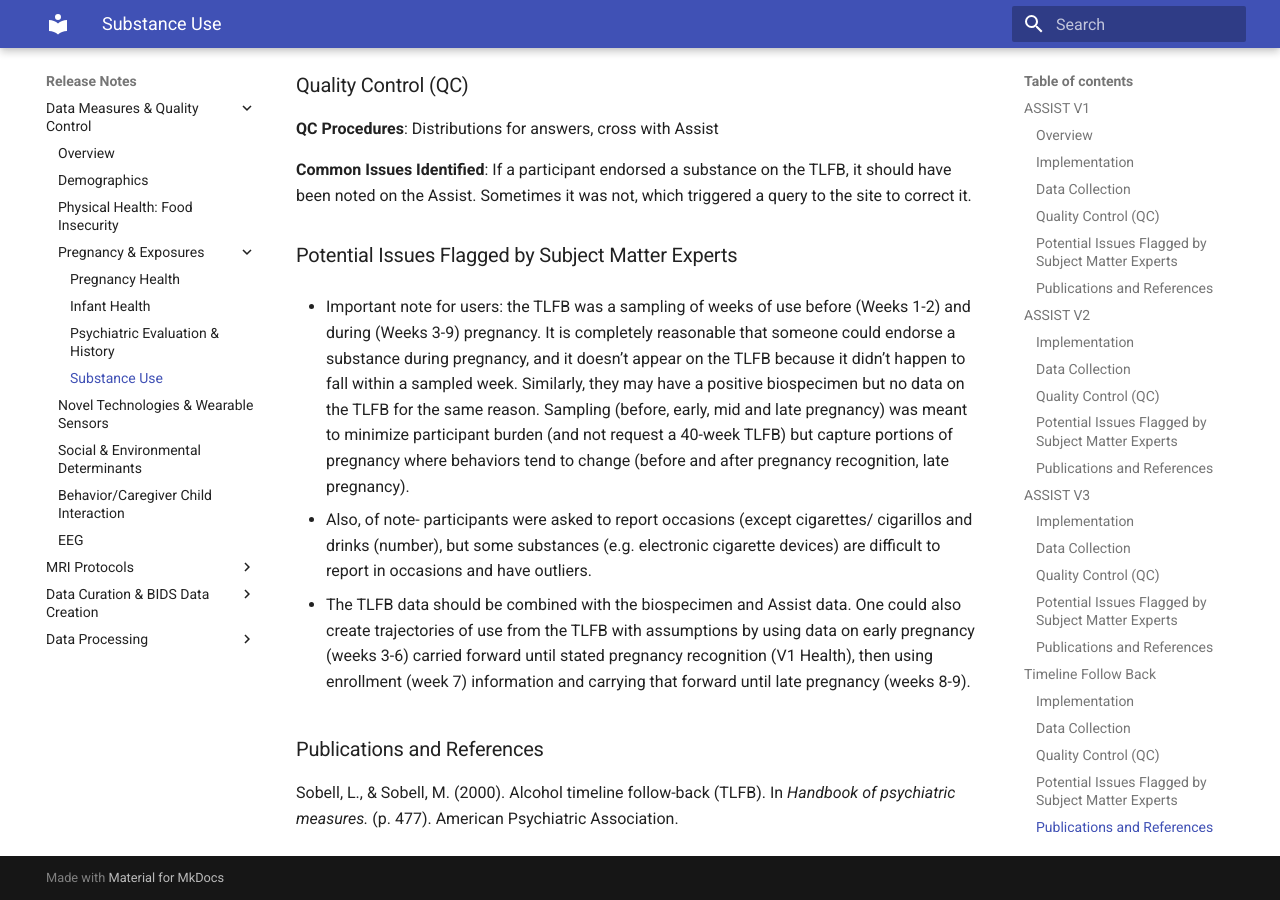
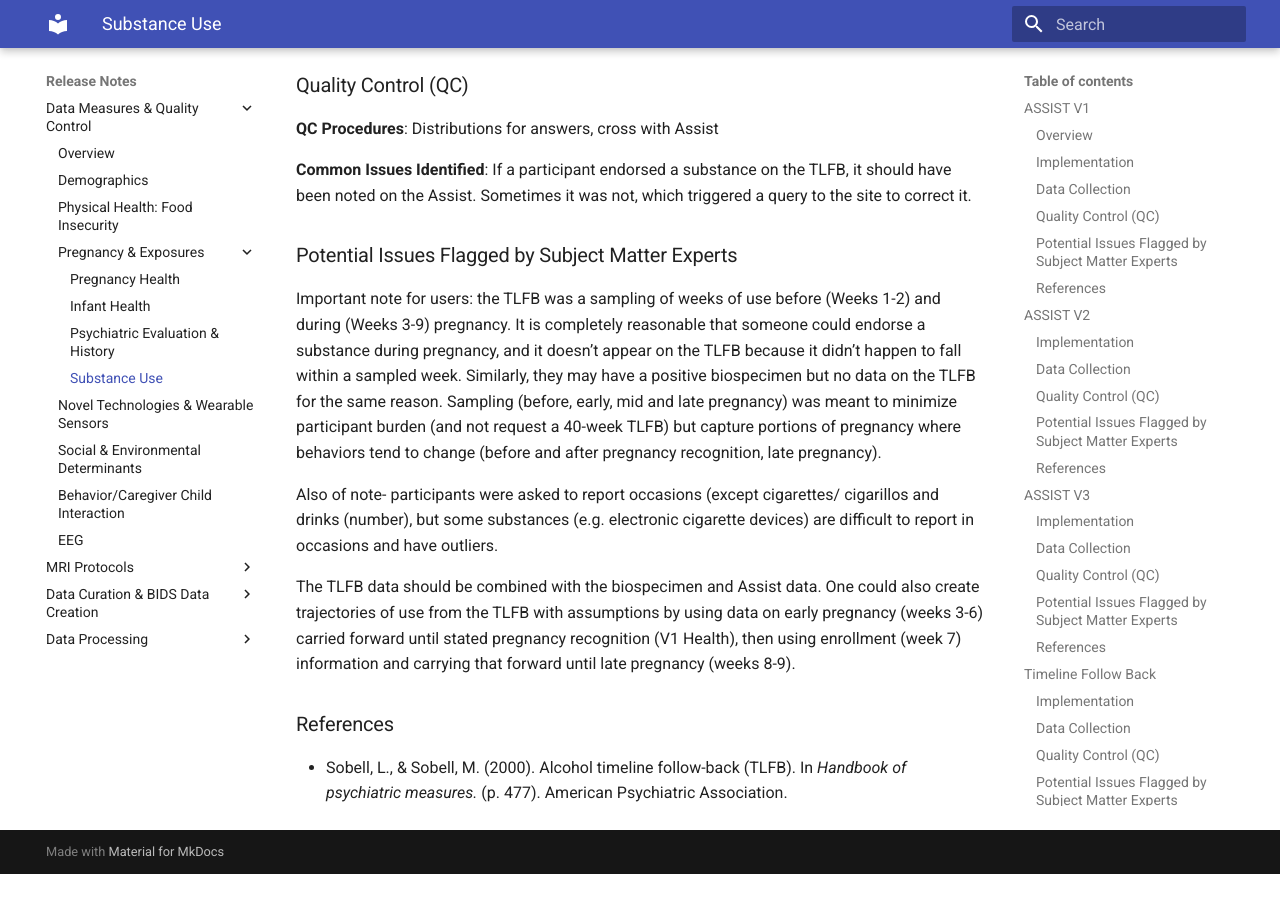
Before and after one commit to mattcieslak/hbcd-docs, an MkDocs documentation site: the page built from docs/measures/pregexp/substanceuse.md, in a window 1280 px wide and 900 px high, scrolled down 5074 px. Built offline with MkDocs 1.6.1 and Material for MkDocs 9.7.7, drawn with Linux system fonts in a browser that asks for light colours; after the commit the page ends 5948 px from its top, so only the background shows below that; some of the changed text lies outside the part shown.

Commit message:
Update substanceuse.md

```diff
--- a/docs/measures/pregexp/substanceuse.md
+++ b/docs/measures/pregexp/substanceuse.md
@@ -25,8 +25,8 @@
 ### Potential Issues Flagged by Subject Matter Experts
 * To capture ‘standard drinks’ of alcohol, participants were asked to self-report their typical size of a single drink (in oz). This was difficult for some participants, and some reports are outside of expected range. Sites were queried on outliers, but participants were not always able to be re-contacted.
 
-### Publications and References
-National Institute on Drug Abuse. (n.d.). *NIDA Modified ASSIST*.
+### References
+ * National Institute on Drug Abuse. (n.d.). *NIDA Modified ASSIST*.
 
 ## ASSIST V2
 **Full Name**: NIDA-modified Alcohol, Smoking and Substance Involvement Screening Test (ASSIST) V2.0
@@ -55,8 +55,8 @@ In addition, participants were asked if they used any of the 18 substances betwe
 ### Potential Issues Flagged by Subject Matter Experts
 * To capture ‘standard drinks’ of alcohol, participants were asked to self-report their typical size of a single drink (in oz). This was difficult for some participants, and some reports are outside of expected range. Sites were queried on outliers, but participants were not always able to be re-contacted.
 
-### Publications and References
-National Institute on Drug Abuse. (n.d.). *NIDA Modified ASSIST*.
+### References
+ * National Institute on Drug Abuse. (n.d.). *NIDA Modified ASSIST*.
 
 ## ASSIST V3
 **Full Name**: NIDA-modified Alcohol, Smoking and Substance Involvement Screening Test (ASSIST) V2.0
@@ -82,10 +82,10 @@ National Institute on Drug Abuse. (n.d.). *NIDA Modified ASSIST*.
 **Common Issues Identified**: None
 
 ### Potential Issues Flagged by Subject Matter Experts
-* No issues found
+None
 
-### Publications and References
-National Institute on Drug Abuse. (n.d.). *NIDA Modified ASSIST*.
+### References
+ * National Institute on Drug Abuse. (n.d.). *NIDA Modified ASSIST*.
 
 ## Timeline Follow Back
 **Full Name**: Timeline Follow Back
@@ -112,11 +112,11 @@ National Institute on Drug Abuse. (n.d.). *NIDA Modified ASSIST*.
 **Common Issues Identified**: If a participant endorsed a substance on the TLFB, it should have been noted on the Assist. Sometimes it was not, which triggered a query to the site to correct it.
 
 ### Potential Issues Flagged by Subject Matter Experts
-* Important note for users: the TLFB was a sampling of weeks of use before (Weeks 1-2) and during (Weeks 3-9) pregnancy. It is completely reasonable that someone could endorse a substance during pregnancy, and it doesn’t appear on the TLFB because it didn’t happen to fall within a sampled week. Similarly, they may have a positive biospecimen but no data on the TLFB for the same reason. Sampling (before, early, mid and late pregnancy) was meant to minimize participant burden (and not request a 40-week TLFB) but capture portions of pregnancy where behaviors tend to change (before and after pregnancy recognition, late pregnancy).
+Important note for users: the TLFB was a sampling of weeks of use before (Weeks 1-2) and during (Weeks 3-9) pregnancy. It is completely reasonable that someone could endorse a substance during pregnancy, and it doesn’t appear on the TLFB because it didn’t happen to fall within a sampled week. Similarly, they may have a positive biospecimen but no data on the TLFB for the same reason. Sampling (before, early, mid and late pregnancy) was meant to minimize participant burden (and not request a 40-week TLFB) but capture portions of pregnancy where behaviors tend to change (before and after pregnancy recognition, late pregnancy).
 
-* Also, of note- participants were asked to report occasions (except cigarettes/ cigarillos and drinks (number), but some substances (e.g. electronic cigarette devices) are difficult to report in occasions and have outliers.
+Also of note- participants were asked to report occasions (except cigarettes/ cigarillos and drinks (number), but some substances (e.g. electronic cigarette devices) are difficult to report in occasions and have outliers.
 
-* The TLFB data should be combined with the biospecimen and Assist data. One could also create trajectories of use from the TLFB with assumptions by using data on early pregnancy (weeks 3-6) carried forward until stated pregnancy recognition (V1 Health), then using enrollment (week 7\) information and carrying that forward until late pregnancy (weeks 8-9).
+The TLFB data should be combined with the biospecimen and Assist data. One could also create trajectories of use from the TLFB with assumptions by using data on early pregnancy (weeks 3-6) carried forward until stated pregnancy recognition (V1 Health), then using enrollment (week 7\) information and carrying that forward until late pregnancy (weeks 8-9).
 
-### Publications and References
-Sobell, L., & Sobell, M. (2000). Alcohol timeline follow-back (TLFB). In *Handbook of psychiatric measures.* (p. 477). American Psychiatric Association.
+### References
+ * Sobell, L., & Sobell, M. (2000). Alcohol timeline follow-back (TLFB). In *Handbook of psychiatric measures.* (p. 477). American Psychiatric Association.
```
